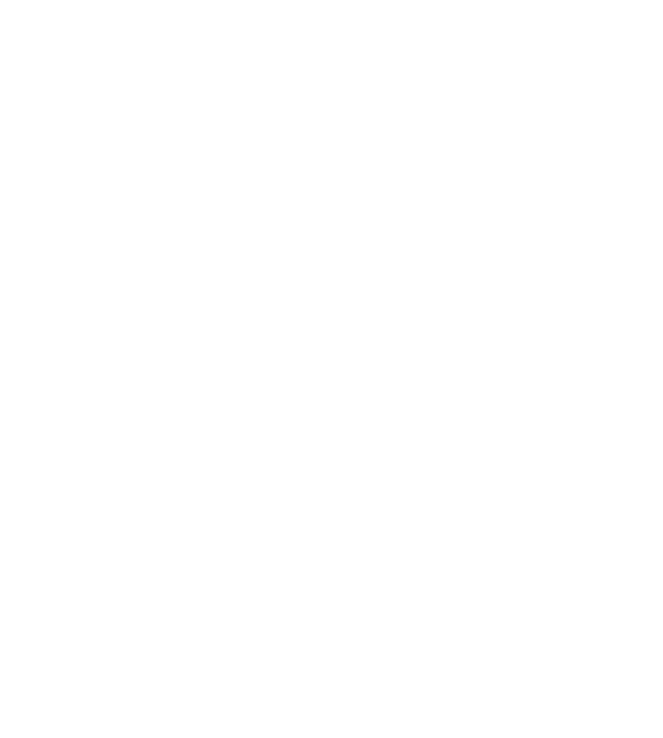
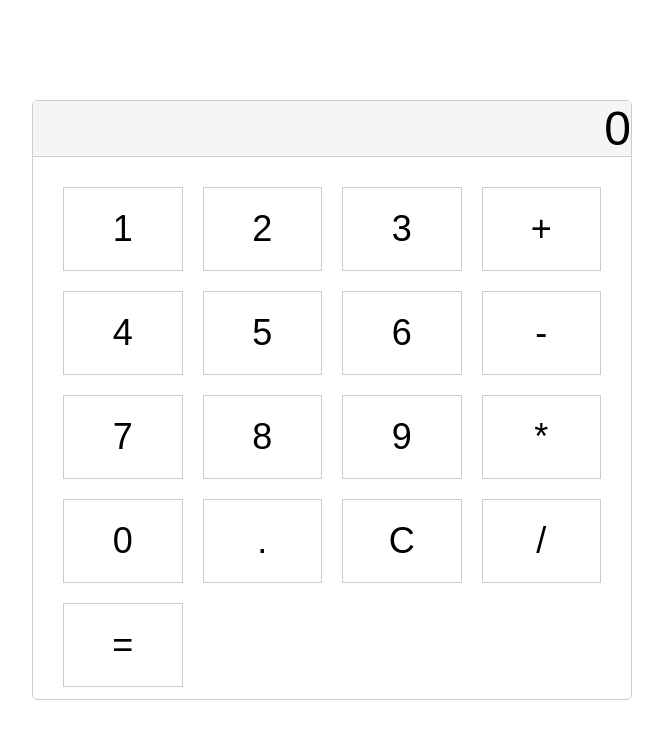
Before and after one commit to brickphone/Calculator-App, a plain HTML site: page index.html in a window 1280 px wide. Shown: the whole page, without its empty margins (308-971 px from the left). Drawn offline with Linux system fonts and the light colour scheme.

Commit message:
finishes html and css

```diff
--- a/index.html
+++ b/index.html
@@ -11,6 +11,33 @@
 
 <body>
 
+  <main class="main-container">
+    <div class="calculator">
+      <div class="display">
+        <div class="result">0</div>
+      </div>
+      <div class="keypad">
+        <button class="key" id="number-button">1</button>
+        <button class="key" id="number-button">2</button>
+        <button class="key" id="number-button">3</button>
+        <button class="key" id="operator">+</button>
+        <button class="key" id="number-button">4</button>
+        <button class="key" id="number-button">5</button>
+        <button class="key" id="number-button">6</button>
+        <button class="key" id="subtract">-</button>
+        <button class="key" id="number-button">7</button>
+        <button class="key" id="number-button">8</button>
+        <button class="key" id="number-button">9</button>
+        <button class="key" id="multiply">*</button>
+        <button class="key" id="number-button">0</button>
+        <button class="key" id="float">.</button>
+        <button class="key" id="clear">C</button>
+        <button class="key" id="backslash">/</button>
+        <button class="key" id="equals">=</button>
+      </div>
+    </div>
+  </main>
+
 </body>
 
 </html>
--- a/style.css
+++ b/style.css
@@ -0,0 +1,81 @@
+/* Global styles */
+
+* {
+  box-sizing: border-box;
+  margin: 0;
+  padding: 0;
+}
+
+body {
+  font-family: sans-serif;
+  display: flex;
+  justify-content: center;
+  align-items: center;
+  height: 100vh;
+}
+
+/* Calculator styles */
+
+.calculator {
+  border: 1px solid #ccc;
+  border-radius: 5px;
+  display: flex;
+  flex-direction: column;
+  max-width: 600px;
+  width: 100%;
+  height: 600px;
+}
+
+.display {
+  background-color: #f5f5f5;
+  border-bottom: 1px solid #ccc;
+  display: flex;
+  justify-content: flex-end;
+  align-items: center;
+  flex-grow: 1;
+  align-self: stretch;
+  box-sizing: border-box;
+}
+
+.result {
+  font-size: 48px;
+}
+
+.keypad {
+  display: flex;
+  flex-wrap: wrap;
+  padding: 20px;
+}
+
+.key {
+  background-color: #fff;
+  border: 1px solid #ccc;
+  font-size: 36px;
+  margin: 10px;
+  padding: 20px;
+  text-align: center;
+  flex-basis: calc(25% - 20px);
+  transition: background-color 0.3s ease-in-out;
+  box-sizing: border-box;
+}
+
+.key:hover {
+  background-color: #f5f5f5;
+}
+
+.key:active {
+  background-color: #ddd;
+}
+
+/* Responsive styles */
+
+@media (max-width: 600px) {
+  .keypad {
+    flex-direction: column;
+    align-items: center;
+  }
+
+  .key {
+    flex-basis: calc(33.33% - 20px);
+  }
+}
```
Also changed, not shown: app.js (+9 -0 lines).
